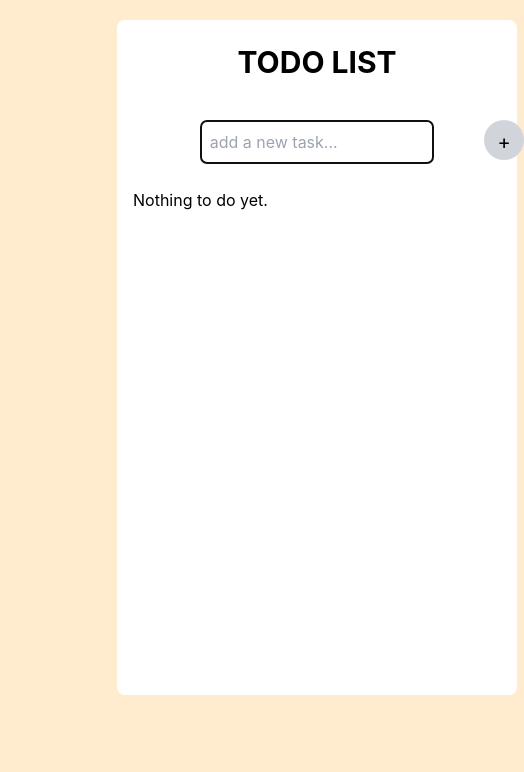
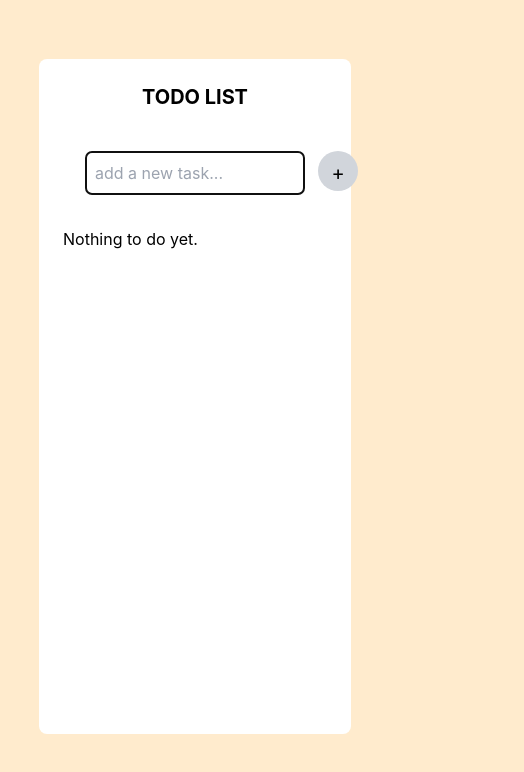
Before and after one commit to Youssef04544/To-do-app, a React (Create React App) app: page / in a window 390 px wide. Shown: the top 772 px of the page, 524 px wide, since content can reach past the window. Built offline with nearby package versions, Linux system fonts and the light colour scheme.

Commit message:
Added responsiveness for different screen sizes

```diff
--- a/src/App.jsx
+++ b/src/App.jsx
@@ -78,17 +78,16 @@ function App() {
   //Put a validation on the form input if its empty dont pass an empty task and solve the tasklist size if i add too
   //many tasks it gets out of the border and gets messy
   return (
-    <div className='mx-[30%] my-[5%]  min-h-[80vh] min-w-[400px] pb-6 px-2 bg-white rounded-lg relative'>
-      <h1 className='text-center font-bold text-3xl p-6'>TODO LIST</h1>
+    <div className='mx-[10%] my-[15%] lg:mx-[30%] lg:my-[5%] min-h-[80vh] min-w-[250px] pb-6 px-2 bg-white rounded-lg relative'>
+      <h1 className='text-center font-bold text-xl md:text-3xl p-6'>TODO LIST</h1>
       <form className=' w-full flex justify-center p-4 relative' onSubmit={(e) => addTodo(e)}>
-        <input className='border-2 w-2/3 p-2 rounded-md' autoFocus ref={inputRef} type="text" placeholder='add a new task...' value={task} onChange={e => setTask(e.target.value)} required minLength={3} />
-        {/*Make the button position absolute and size it and color it correctly*/}
+        <input className='border-2 w-5/6 md:w-2/3 p-2 rounded-md md:text-2xl' autoFocus ref={inputRef} type="text" placeholder='add a new task...' value={task} onChange={e => setTask(e.target.value)} required minLength={3} />
         <input className='ml-4 p-2 h-10 w-10 flex justify-center cursor-pointer rounded-full text-xl bg-gray-300 absolute top-4 right-[-15px]' type="submit" value="+" />
       </form>
-      {todos.length === 0 && <p className='m-2'>Nothing to do yet.</p>}
+      {todos.length === 0 && <p className='m-4 md:text-2xl'>Nothing to do yet.</p>}
       <TodoList handleDelete={handleDelete} handleEdit={handleEdit} handleCompleted={handleCompleted}
         handleDragStart={handleDragStart} todos={todos} handleDragEnter={handleDragEnter} handleDrop={handleDrop} />
-      {todos.length !== 0 && <button className='border-2 bg-gray-400 p-2 rounded-full absolute bottom-2 right-2 ' onClick={handleClear}>Clear</button>}
+      {todos.length !== 0 && <button className='border-2 bg-gray-400 p-2 md:p-4 md:text-xl rounded-full absolute bottom-2 right-2 ' onClick={handleClear}>Clear</button>}
     </div>
   );
 }
--- a/src/components/TodoList.jsx
+++ b/src/components/TodoList.jsx
@@ -2,7 +2,7 @@ import React from 'react'
 
 const TodoList = ({ handleDelete, handleCompleted, handleEdit, handleDragStart, handleDragEnter, handleDrop, todos }) => {
   return (
-    <ul className='my-10 w-full'>
+    <ul className='my-10 w-full text-sm md:text-2xl'>
       {todos.map((todo, index) => {
         return (
           <div key={todo.id} className={'cursor-move w-full p-2 my-1 border-[1px] border-gray-200 rounded-md flex items-center' + `${todo.completed ? ' opacity-50' : ''}`}
```
